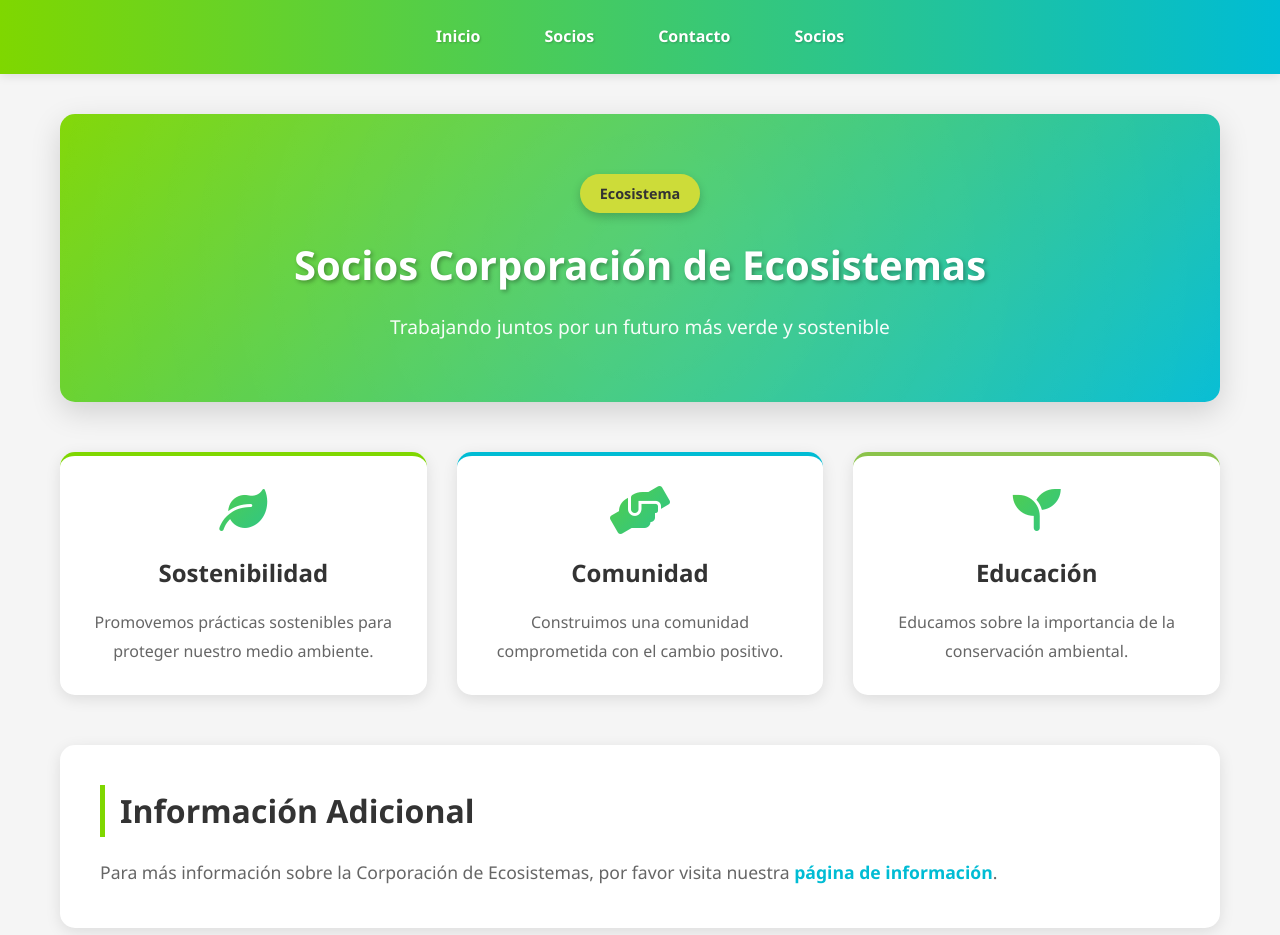
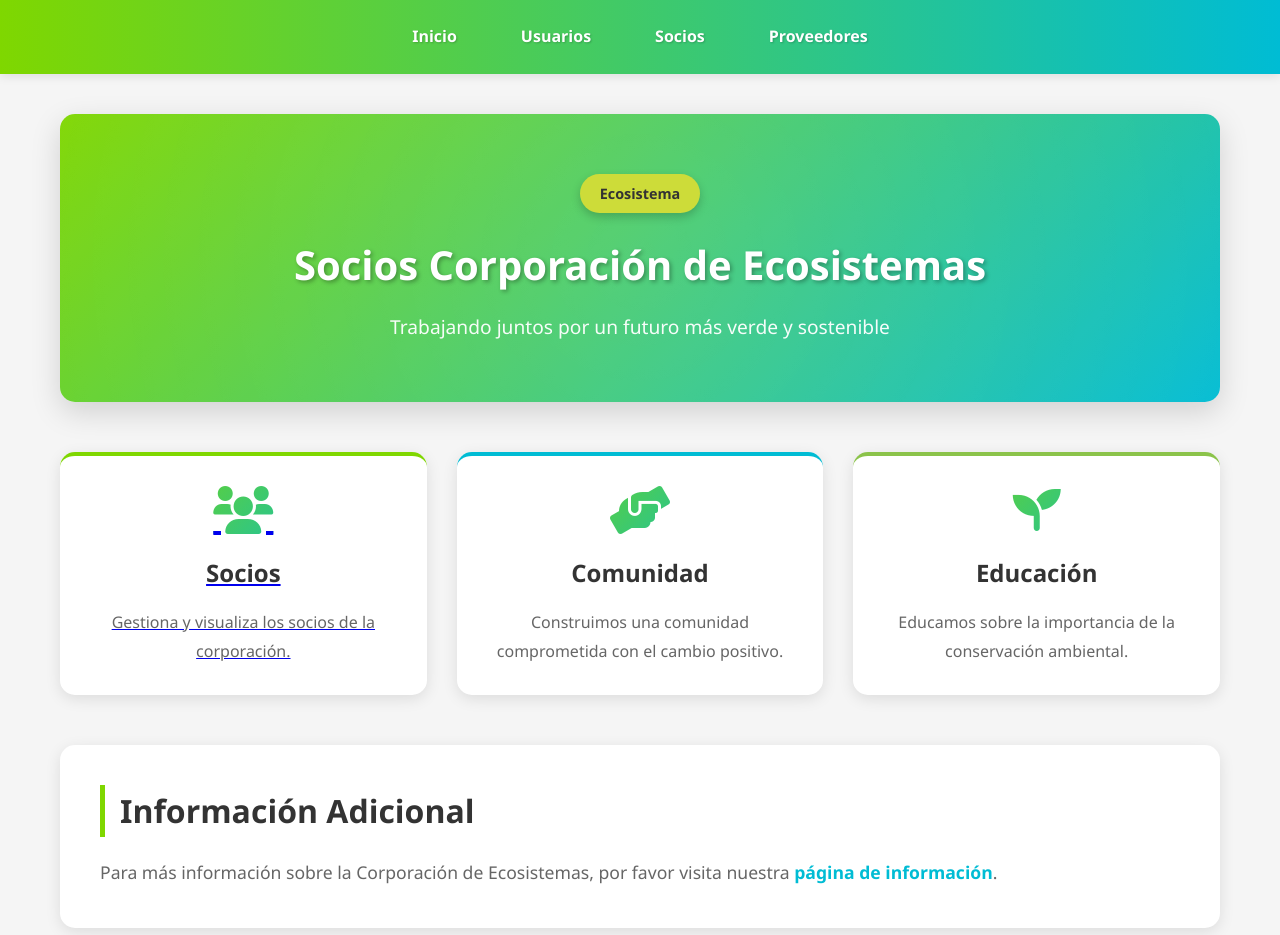
Before and after one commit to KuroiNobu/sistema_socios, a Django app: page / in a window 1280 px wide. Shown: the top 935 px of the page. Run offline with Django 5.2, Linux system fonts and the light colour scheme.

Commit message:
Co-authored-by: Piñera Insano <Maxi756@users.noreply.github.com>

```diff
--- a/sistemaApp/models.py
+++ b/sistemaApp/models.py
@@ -6,6 +6,7 @@ class Proveedores(models.Model):
     id_proveedor = models.AutoField(primary_key=True)
     id_usuario = models.ForeignKey('Usuarios', on_delete=models.CASCADE, null=True)
     nombre = models.CharField(max_length=100)
+    apellido = models.CharField(max_length=100)
     fecha_descuento = models.DateField(null=True, blank=True)
     tipo_descuento = models.CharField(max_length=50, null=True, blank=True)
 
@@ -14,7 +15,6 @@ class Proveedores(models.Model):
 
     class Meta:
         db_table ='proveedores'
-
 
 class Descuentos(models.Model):
     id_descuento = models.AutoField(primary_key=True)
@@ -45,6 +45,7 @@ class Socios(models.Model):
     id_socio = models.AutoField(primary_key=True)
     id_usuario = models.ForeignKey('Usuarios', on_delete=models.CASCADE, null=True)
     nombre = models.CharField(max_length=100)
+    apellido = models.CharField(max_length=100)
     email = models.EmailField(unique=True)
     telefono = models.CharField(max_length=15, blank=True, null=True)
     fecha_registro = models.DateField(auto_now_add=True)
--- a/static/css/style.css
+++ b/static/css/style.css
@@ -2,6 +2,11 @@
     margin: 0;
     padding: 0;
     box-sizing: border-box;
+}
+
+.card-link {
+    text-decoration: none;
+    color: inherit;
 }
 
 :root {
--- a/templates/index.html
+++ b/templates/index.html
@@ -11,16 +11,15 @@
 <body>
     <nav class="navbar">
         <div class="navbar-links">
-            <a href="">Inicio</a>
-            <a href="{% url 'socios' %}">Socios</a>
-            <a href="">Contacto</a>
+            <a href="{% url 'inicio' %}">Inicio</a>
+            <a href="{% url 'usuarios' %}">Usuarios</a>
             <a href="">Socios</a>
+            <a href="{% url 'proveedores' %}">Proveedores</a>
         </div>
     </nav>
 
 
     {% block contenido %}
-
 
 
     <div class="container">
@@ -29,13 +28,14 @@
             <h2>Socios Corporación de Ecosistemas</h2>
             <p>Trabajando juntos por un futuro más verde y sostenible</p>
         </div>
-
-        <div class="features colors-grid">
-            <div class="feature-card color-card">
-                <i class="fas fa-leaf"></i>
-                <h3>Sostenibilidad</h3>
-                <p>Promovemos prácticas sostenibles para proteger nuestro medio ambiente.</p>
-            </div>
+        <div class="features colors-grid card-link">
+            <a href="{% url 'socios' %}" >
+                <div class="feature-card color-card">
+                    <i class="fas fa-users"></i>
+                    <h3>Socios</h3>
+                    <p>Gestiona y visualiza los socios de la corporación.</p>
+                </div>
+            </a>
             <div class="feature-card color-card">
                 <i class="fas fa-hands-helping"></i>
                 <h3>Comunidad</h3>
```
Also changed, not shown: templates/sistemas/proveedores.html (added, +32 -0 lines), templates/sistemas/socios.html (+12 -0 lines), templates/sistemas/usuarios.html (added, +23 -0 lines).
